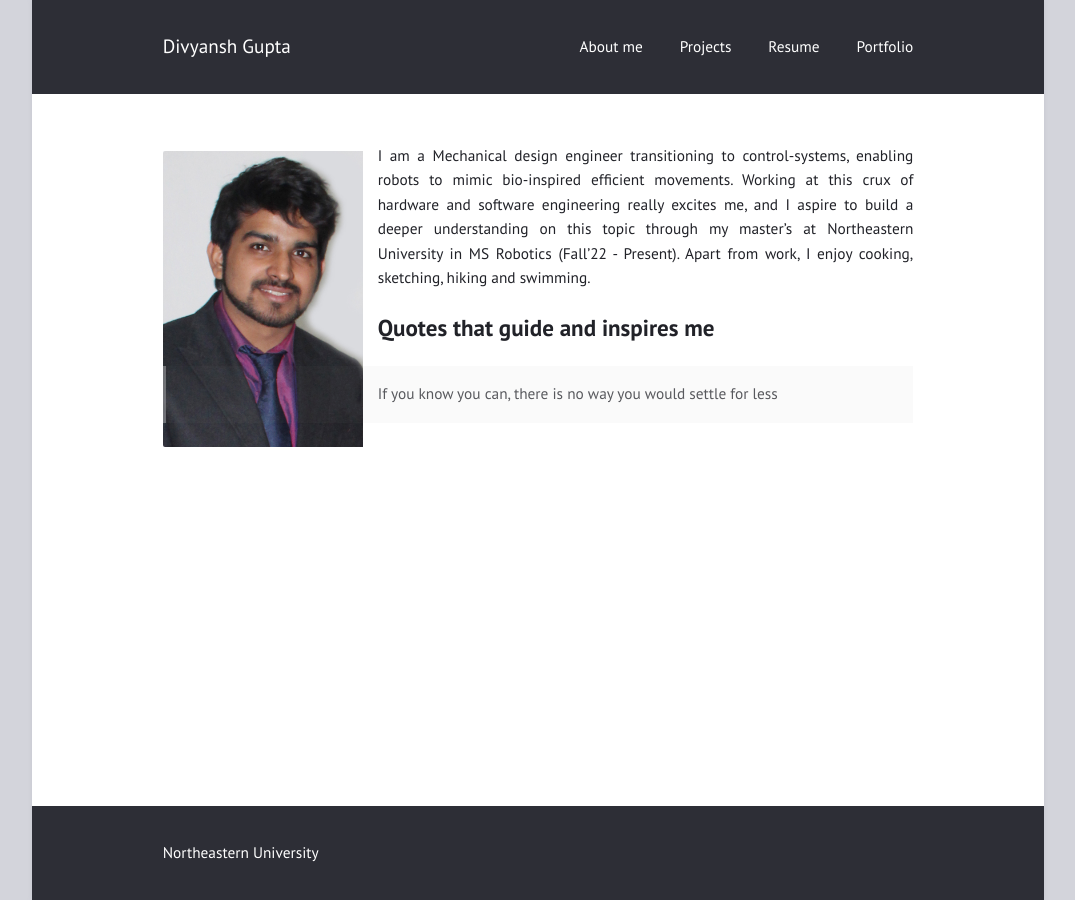
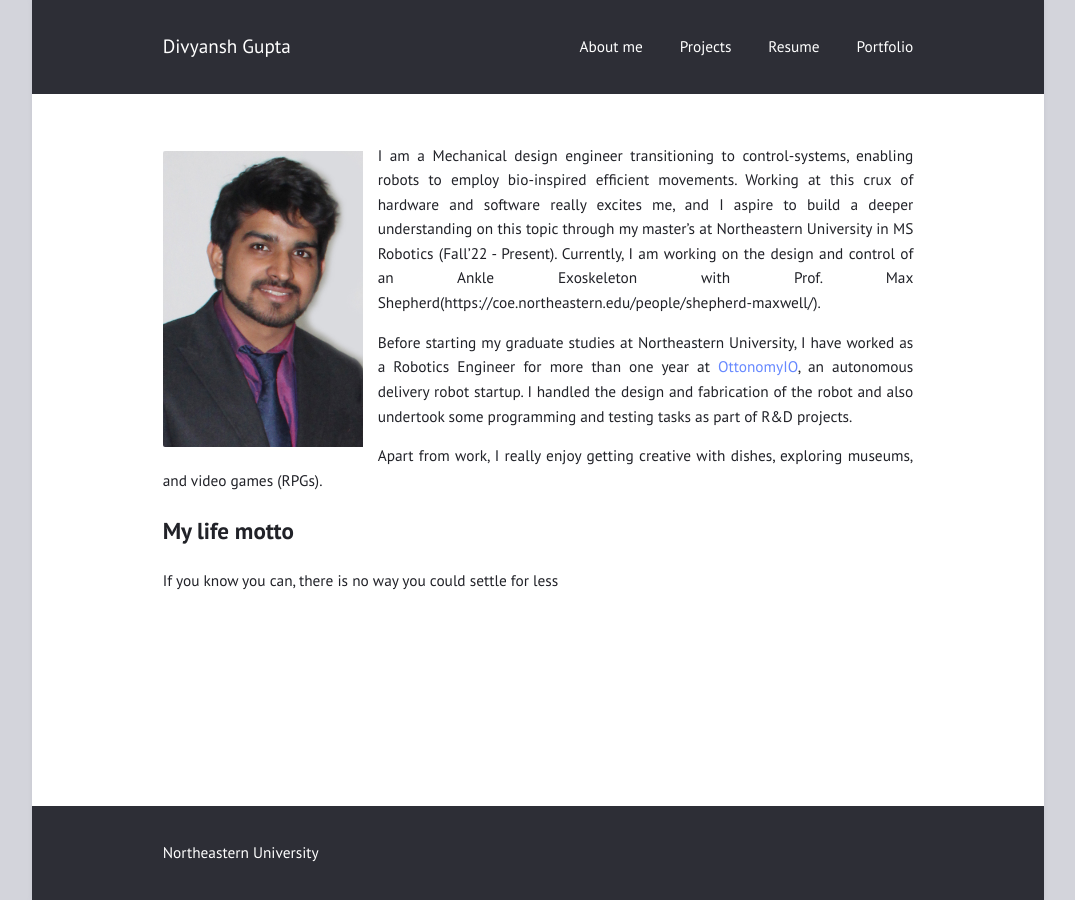
Before and after one commit to gupta-divy/gupta-divy.github.io, a Jekyll site: the page built from index.md, in a window 1280 px wide. Shown: the whole page, without its empty margins (102-1177 px from the left). Built offline with Jekyll 4.4.1, drawn with Linux system fonts in a browser that asks for light colours.

Commit message:
Updated home page

```diff
--- a/index.md
+++ b/index.md
@@ -5,7 +5,11 @@ title: ""
 
 <img align="left" width="200" height="100" src="/assets/my_photo.jpg" style="padding-right: 15px;">
 
-I am a Mechanical design engineer transitioning to control-systems, enabling robots to mimic bio-inspired efficient movements. Working at this crux of hardware and software engineering really excites me, and I aspire to build a deeper understanding on this topic through my master's at Northeastern University in MS Robotics (Fall'22 - Present). Apart from work, I enjoy cooking, sketching, hiking and swimming.
+I am a Mechanical design engineer transitioning to control-systems, enabling robots to employ bio-inspired efficient movements. Working at this crux of hardware and software really excites me, and I aspire to build a deeper understanding on this topic through my master's at Northeastern University in MS Robotics (Fall'22 - Present). Currently, I am working on the design and control of an Ankle Exoskeleton with Prof. Max Shepherd(https://coe.northeastern.edu/people/shepherd-maxwell/).
 
-## Quotes that guide and inspires me
-> If you know you can, there is no way you would settle for less
+Before starting my graduate studies at Northeastern University, I have worked as a Robotics Engineer for more than one year at [OttonomyIO](https://ottonomy.io/), an autonomous delivery robot startup. I handled the design and fabrication of the robot and also undertook some programming and testing tasks as part of R&D projects.
+
+Apart from work, I really enjoy getting creative with dishes, exploring museums, and video games (RPGs).
+
+## My life motto
+If you know you can, there is no way you could settle for less
```
